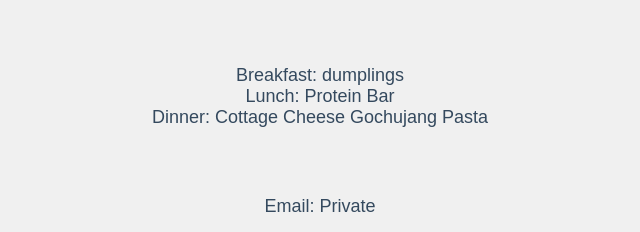
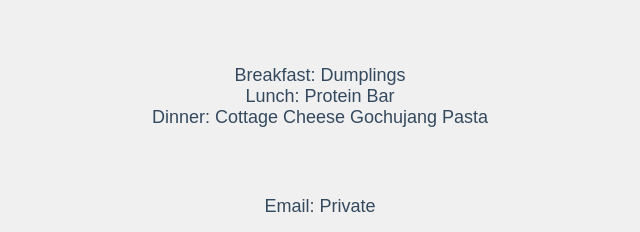
Before and after one commit to Pahkun/fitness-diet, a plain HTML site: page index.html in a window 1280 px wide. Shown: the part 250-482 px from the top of the page, 320-960 px from the left. Drawn offline with Linux system fonts and the light colour scheme.

Commit message:
Correct capitalization in meal plan section

```diff
--- a/index.html
+++ b/index.html
@@ -21,7 +21,7 @@
 
 <section id="meal-plan">
     <h2>Sample Meal Plan</h2>
-    <p>Breakfast: dumplings<br>
+    <p>Breakfast: Dumplings<br>
        Lunch: Protein Bar<br>
        Dinner: Cottage Cheese Gochujang Pasta</p>
 </section>
```
